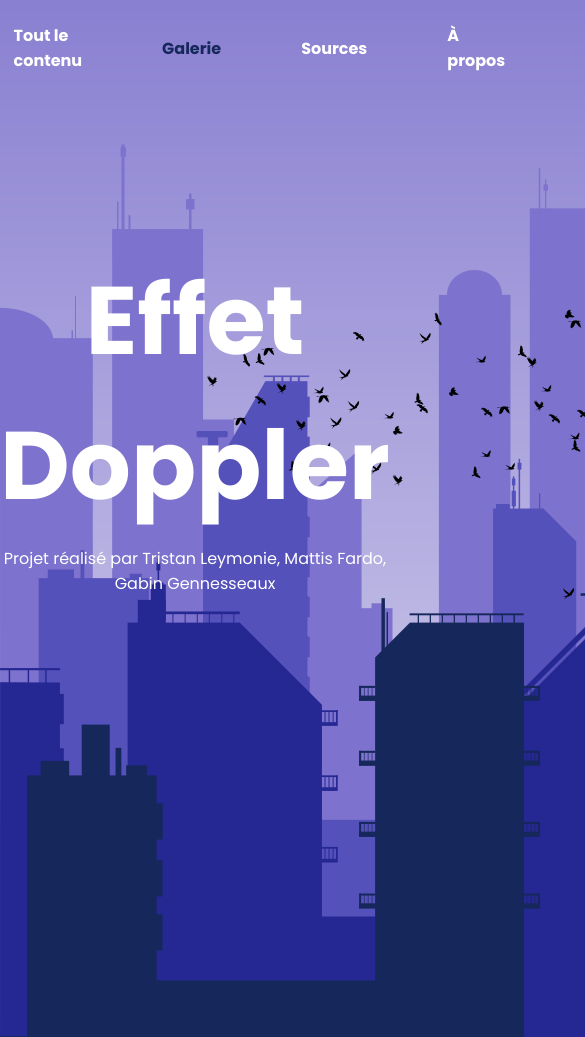
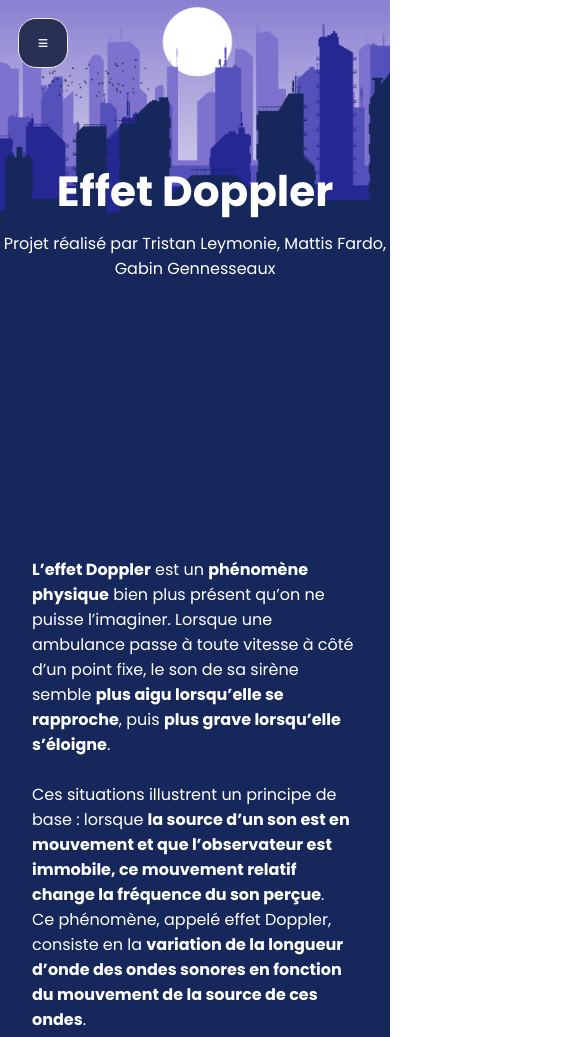
Before and after one commit to Loxiary/es2024, a website: page public/template/html/scrolling.html in a window 390 px wide. Shown: the top 1037 px of the page, 585 px wide, since content can reach past the window. Drawn offline with Linux system fonts and the light colour scheme.

Commit message:
working on mobile

```diff
--- a/public/template/css/scrolling.css
+++ b/public/template/css/scrolling.css
@@ -22,7 +22,7 @@ nav{
     position: absolute;
     width: 100%;
     font-weight: bold;
-    z-index: 10;
+    z-index: 1;
 
 }
 
@@ -57,19 +57,21 @@ nav li:hover{
 .title_div{
     text-align: center;
     height: 100%;
+    margin-top: 10em;
     display: flex;
-    justify-content: center;
+    justify-content: flex-start;
     align-items: center;
     flex-direction: column;
+    color: #16285b;
 }
 
 .title_div h1{
-    font-size: 6em;
+    font-size: 5vmax;
 }
 
 .section_header{
     pointer-events: none;
-    z-index: 10;
+    z-index: 1;
     margin-bottom: 5em;
     height: 100%;
     width: 100%;
@@ -80,7 +82,7 @@ nav li:hover{
     padding: 10em 12.5em;
     border-radius: 0 0 2.5em 2.5em;
     padding-top: 20em;
-    z-index: 100;
+    z-index: 4;
     position: relative;
     text-align: left;
     display: grid;
@@ -114,26 +116,33 @@ nav li:hover{
 }
 
 .background{
-    position: absolute;
+    position: relative;
+    max-width: 100%;
     pointer-events: none;
 }
 
 .background img{
     position: absolute;
-    z-index: 5;
+    display: block;
+    width: 100%;
+    z-index: 2;
 }
 
 .background img:last-child{
-    z-index: 50;
+    z-index: 3;
 }
 
 .background_not_absolute{
     pointer-events: none;
     height: fit-content;
+    display: block;
+    position: relative;
 }
 
 .background_not_absolute img{
     display: block;
+    width: 100%;
+    z-index: 2;
 }
 
 .vertical_bar{
@@ -145,10 +154,24 @@ nav li:hover{
     height: 100%;
 }
 
+#navbar-btn{
+    display: none;
+    position: absolute;
+    z-index: 7;
+    margin: 1em;
+    height: 50px;
+    width: 50px;
+    background-color: #283054;
+    font-size: large;
+    border-radius: 1em;
+    border: 1px solid #eeeeee;
+    color: #ffffff;
+}
+
 @media(max-width: 1500px){
     .section_introduction{
         padding: 0 2em;
-        padding-top: 20em;
+        padding-top: 20vmax;
         grid-template-columns: 1fr;
         grid-template-rows: 1fr auto 1fr;
     }
@@ -173,3 +196,44 @@ nav li:hover{
         width: 100%;
     }
 }
+
+@media (max-width: 1100px){
+
+    .title_div{
+        color: #eeeeee;
+    }
+
+    .section_header{
+        z-index: 4;
+    }
+}
+
+@media (max-width: 920px){
+
+    .title_div{
+        color: #ffffff;
+    }
+
+    #navbar-btn{
+        display: block;
+    }
+
+    nav{
+        display: none;
+    }
+}
+
+@media(max-width: 500px){
+/* .background_not_absolute{
+    height: 50%;
+    background-color: #16285b;
+} */
+
+    .mobile_device{
+        position: relative;
+        background-color: #16285b;
+        height: 20%;
+        width: 100%;
+        z-index: 3;
+    }
+}
--- a/public/template/html/scrolling.html
+++ b/public/template/html/scrolling.html
@@ -17,6 +17,8 @@
             <li>À propos</li>
         </ul>
     </nav>
+
+    <button id="navbar-btn">≡</button>
 
     <div class="background">
         <img id="sun" src="../../images/png/inkscape/sun.png" alt="sun">
@@ -38,6 +40,8 @@
         <img id="background" src="../../images/png/inkscape/background.png" alt="background">
     </div>
 
+    <div class="mobile_device"></div>
+
     <section class="section_introduction">
         <div id="introduction-text">
             <p><b>L’effet Doppler</b> est un <b>phénomène physique</b> bien plus présent qu’on ne puisse l’imaginer.
@@ -58,7 +62,9 @@
         </div>
     </section>
 
-    <section class="section_first_part"></section>
+    <section class="section_first_part">
+        <div>treset</div>
+    </section>
 
     <script src="../../template/js/scrolling.js"></script>
 </body>
--- a/public/template/js/scrolling.js
+++ b/public/template/js/scrolling.js
@@ -22,6 +22,22 @@ function updateParallax() {
         bat_3.style.left = value * 0.5 + 'px';
         birds.style.left = value * 0.2 + 'px';
         bat_2.style.marginTop = value * 0.5 + 'px';
+
+        if(value > 1200){
+            title.style.display = "none";
+            sun.style.display = "none";
+            bat_4.style.display = "none";
+            bat_3.style.display = "none";
+            birds.style.display = "none";
+            bat_2.style.display = "none";
+        }else{
+            title.style.display = "block";
+            sun.style.display = "block";
+            bat_4.style.display = "block";
+            bat_3.style.display = "block";
+            birds.style.display = "block";
+            bat_2.style.display = "block";
+        }
     }, 0);
 }
 
--- a/useless/css/main.css
+++ b/useless/css/main.css
@@ -122,7 +122,7 @@
 #title-img{
     width: 70%;
     height: auto;
-    z-index: 1000;
+    z-index: 6;
 }
 
 #vertical-img{
@@ -152,7 +152,7 @@
 }
 
 #continue-btn, #overview-btn{
-    z-index: 500;
+    z-index: 5;
     font-family: "Poppins", serif;
     font-weight: 500;
     font-size: 2vmin;
@@ -174,7 +174,7 @@
 #overview-btn{
     top: 0;
     right: 0;
-    z-index: 500;
+    z-index: 5;
     font-family: "Poppins", serif;
     font-weight: 400;
     font-size: 1.5vmin;
```
